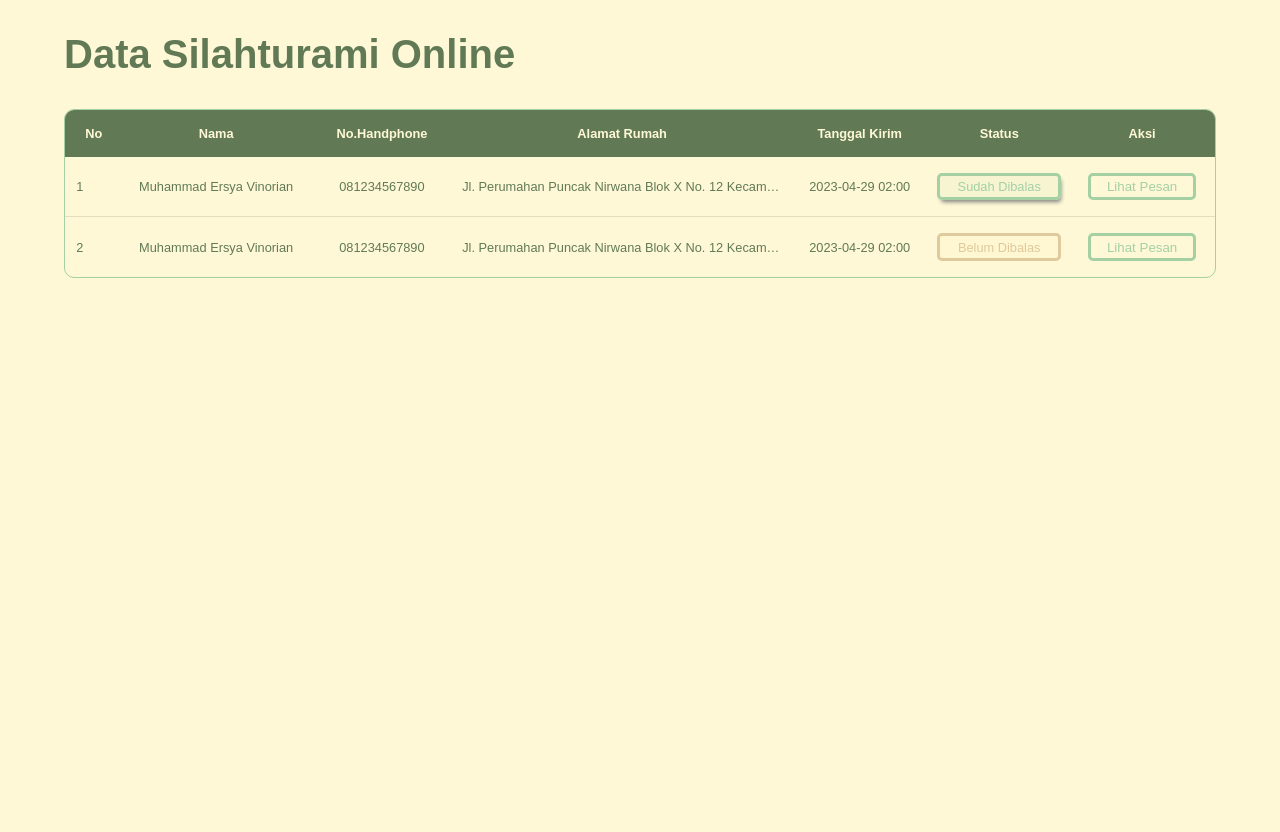
After one commit to MrHermes/Pemrograman-Web-08, a PHP site: page /admin.html in a window 1280 px wide. The commit adds this page. Run offline with PHP 8.4, Linux system fonts and the light colour scheme.

Commit message:
feat: admin, modal

```diff
--- /dev/null
+++ b/admin.html
@@ -0,0 +1,130 @@
+<!DOCTYPE html>
+<html lang="en">
+  <head>
+    <meta charset="UTF-8" />
+    <meta http-equiv="X-UA-Compatible" content="IE=edge" />
+    <meta name="viewport" content="width=device-width, initial-scale=1.0" />
+    <link rel="stylesheet" href="style.css" />
+    <script src="./modal.js"></script>
+    <title>Silahturami Online</title>
+  </head>
+  <body>
+    <div class="admin">
+      <h1 class="admin-side">Data Silahturami Online</h1>
+      <table>
+        <thead>
+            <tr>
+                <th>No</th>
+                <th>Nama</th>
+                <th>No.Handphone</th>
+                <th>Alamat Rumah</th>
+                <th>Tanggal Kirim</th>
+                <th>Status</th>
+                <th>Aksi</th>
+            </tr>
+        </thead>
+        <tbody>
+            <!-- Fetch Data Here -->
+            <tr>
+              <td>1</td>
+              <td>Muhammad Ersya Vinorian</td>
+              <td>081234567890</td>
+              <td>Jl. Perumahan Puncak Nirwana Blok X No. 12 Kecamatan Sukolilo aaaaaaaaaaaaaaaaaaaaaaaaaaaaaaaaaaaaa</td>
+              <td>2023-04-29 02:00</td>
+              <td>
+                <div class="responded">
+                  Sudah Dibalas
+                </div>
+              </td>
+              <td>
+                <button class="overview">Lihat Pesan</button>
+                <div class="modal">
+                  <div class="message-overview">
+                    <!-- Fetch Data Here -->
+                    <h2>Pesan Dari<br />Muhammad Ersya Vinorian</h2>
+                    <div class="message-detail">
+                      <h5>Pesan</h5>
+                      <div class="message-detail-box">
+                          <!-- fetch data here -->
+                          <p>Selamat Hari Raya Idul Fitri, Mohon Maaf Lahir dan Batin </p>
+                      </div>
+                      <h5>Balasan</h5>
+                      <div class="message-detail-box">
+                          <!-- fetch data here -->
+                          <!-- kalo belum ada balasan, nanti dibedain warnanya ?-->
+                          <p>Selamat Hari Raya Idul Fitri, Mohon Maaf Lahir dan Batin</p>
+                      </div>
+                      <div class="message-detail-button">
+                        <button class="cancel">Batal</button>
+                        <button class="send" type="submit">Kirim Balasan</button>
+                      </div>
+                    </div>
+                  </div>
+                </div>
+              </td>
+            </tr>
+            <tr>
+              <td>2</td>
+              <td>Muhammad Ersya Vinorian</td>
+              <td>081234567890</td>
+              <td>Jl. Perumahan Puncak Nirwana Blok X No. 12 Kecamatan Sukolilo aaaaaaaaaaaaaaaaaaaaaaaaaaaaaaaaaaaaa</td>
+              <td>2023-04-29 02:00</td>
+              <td>
+                <div class="not-responded">
+                  Belum Dibalas
+                </div>
+              </td>
+              <td><button class="overview">Lihat Pesan</button></td>
+              <div class="modal">
+                <div class="message-overview">
+                  <!-- Fetch Data Here -->
+                  <h2>Pesan Dari<br />Muhammad Ersya Vinorian</h2>
+                  <div class="message-detail">
+                    <h5>Pesan</h5>
+                    <div class="message-detail-box">
+                        <!-- fetch data here -->
+                        <p>Selamat Hari Raya Idul Fitri, Mohon Maaf Lahir dan Batin </p>
+                    </div>
+                    <h5>Balasan</h5>
+                    <div class="message-detail-box">
+                        <!-- fetch data here -->
+                        <!-- kalo belum ada balasan, nanti dibedain warnanya ?-->
+                        <p>Selamat Hari Raya Idul Fitri, Mohon Maaf Lahir dan Batin</p>
+                    </div>
+                    <div class="message-detail-button">
+                      <button class="cancel">Batal</button>
+                      <button class="send" type="submit">Kirim Balasan</button>
+                    </div>
+                  </div>
+                </div>
+              </div>
+            </tr>
+
+            <!-- <?php
+            $sql = "SELECT * FROM calon_siswa";
+            $query = mysqli_query($db, $sql);
+
+            while($user = mysqli_fetch_array($query)){
+                echo "<tr>";
+
+                echo "<td>".$user['id']."</td>";
+                echo "<td>".$user['name']."</td>";
+                echo "<td>".$user['no_telp']."</td>";
+                echo "<td>".$user['address']."</td>";
+                echo "<td>".$user['email']."</td>";
+                // echo "<td>".$user['']."</td>";
+
+                echo "<td class='tool'>";
+                echo "<a class='tool-edit' href='form-edit.php?id=".$user['id']."'>Edit</a>";
+                echo "<a class='tool-hapus' href='hapus.php?id=".$user['id']."'>Hapus</a>";
+                echo "</td>";
+
+                echo "</tr>";
+            }
+            ?> -->
+
+        </tbody>
+      </table>
+    </div>
+  </body>
+</html>
--- /dev/null
+++ b/modal.js
@@ -0,0 +1,18 @@
+const overviews = document.querySelectorAll("table tbody tr td button.overview");
+
+for(let i = 0; i < overviews.length; i++){
+    overviews[i].style.backgroundColor = "red";
+}
+
+// overviews.forEach(overview => {
+//   overview.addEventListener('click', () => {
+//     console.log("+++");
+//     var modal = overview.nextElementSibling;
+//     modal.style.display = 'block';
+
+//     const cancel = document.querySelector(".cancel");
+//     cancel.addEventListener('click', () => {
+//       modal.style.display = 'none';
+//     });
+//   });
+// });
--- a/style.css
+++ b/style.css
@@ -27,7 +27,24 @@ h1{
     color: #617A55;
     margin: 0 0 1rem 0;
     padding: 0 0.7rem 0 0.7rem;
-    /* letter-spacing: 0px; */
+}
+
+h1.admin-side{
+    text-align: start;
+    font-size: 2.5rem;
+    font-weight: 800;
+    color: #617A55;
+    margin: 2rem 0 2rem 0;
+    padding: 0;
+}
+
+h2{
+    text-align: start;
+    font-size: 2rem;
+    font-weight: 800;
+    color: #617A55;
+    margin: 0 0 1.5rem 0;
+    padding: 0;
 }
 
 h5{
@@ -113,3 +130,141 @@ a:link, a:visited, a:hover, a:active{
     border-radius: 7px;
     padding: 0.8rem;
 }
+
+.admin{
+    max-width: 90%;
+    margin: 0 auto 0 auto;
+}
+
+.admin table{
+    display: block;
+    border-spacing: 0;
+    border-collapse: separate;
+    width: 100%;
+    border: 1px solid #A4D0A4;
+    border-radius: 10px;
+    overflow: hidden;
+    overflow-x: auto;
+}
+
+th{
+    background-color: #617A55;
+    color: #FFF8D6;
+    font-size: 0.8rem;
+    font-weight: 600;
+    padding: 1rem;
+}
+
+th:first-child{
+    width: 5%;
+}
+
+th:nth-child(4){
+    max-width: 20rem;
+}
+
+th:not(:first-child):not(:nth-child(4)){
+    width: 20rem;
+}
+
+td{
+    text-align: center;
+    text-overflow: ellipsis;
+    overflow: hidden;
+    white-space: nowrap;
+    font-size: 0.8rem;
+    font-weight: 400;
+    color: #617A55;
+    padding: 1rem 0.5rem 1rem 0.5rem;
+}
+
+td:first-child{
+    width: 5%;
+    text-align: start;
+    padding-left: 0.7rem;
+}
+
+td:nth-child(4){
+    max-width: 20rem;
+}
+
+td:not(:first-child):not(:nth-child(4)){
+    width: 20rem;
+}
+
+tr:not(:last-child) td{
+    border-bottom: 1px solid #E5DFC1;
+}
+
+.responded{
+    background-color: rgba(164, 208, 164, 0.1);
+    color: #A4D0A4;
+    border: 3px solid #A4D0A4;
+    border-radius: 5px;
+    padding: 0.2rem 0.4rem 0.2rem 0.4rem;
+    box-shadow: 2px 4px 4px -2px gray;
+}
+
+.not-responded{
+    background-color: rgba(247, 225, 174, 0.1);
+    color: #DECA9C;
+    border: 3px solid #DECA9C;
+    border-radius: 5px;
+    padding: 0.2rem 0.4rem 0.2rem 0.4rem;
+}
+
+.overview{
+    background-color: transparent;
+    color: #A4D0A4;
+    border: 3px solid #A4D0A4;
+    border-radius: 5px;
+    padding: 0.2rem 1rem 0.2rem 1rem;
+    cursor: pointer;
+}
+
+.modal{
+    display: none;
+    position: fixed;
+    z-index: 1;
+    top: 0;
+    left: 0;
+    width: 100%;
+    height: 100%;
+    background-color: rgba(0, 0, 0, 0.4);
+}
+
+.message-overview{
+    background-color: #FFF8D6;
+    margin: 5% auto;
+    max-width: 40%;
+    padding: 2rem;
+    border-radius: 10px;
+}
+
+.message-detail-button{
+    display: flex;
+    justify-content: space-between;
+    margin: 1rem 0;
+}
+
+.cancel{
+    font-size: 1rem;
+    font-weight: 600;
+    width: 38%;
+    background-color: transparent;
+    color: #A4D0A4;
+    border: 2px solid #A4D0A4;
+    border-radius: 5px;
+    padding: 0.5rem;
+}
+
+.send{
+    font-size: 1rem;
+    font-weight: 600;
+    width: 60%;
+    background-color: #617A55;
+    color: #FFF8D6;
+    border: 2px solid #4D6144;
+    border-radius: 5px;
+    padding: 0.5rem;
+}
```
